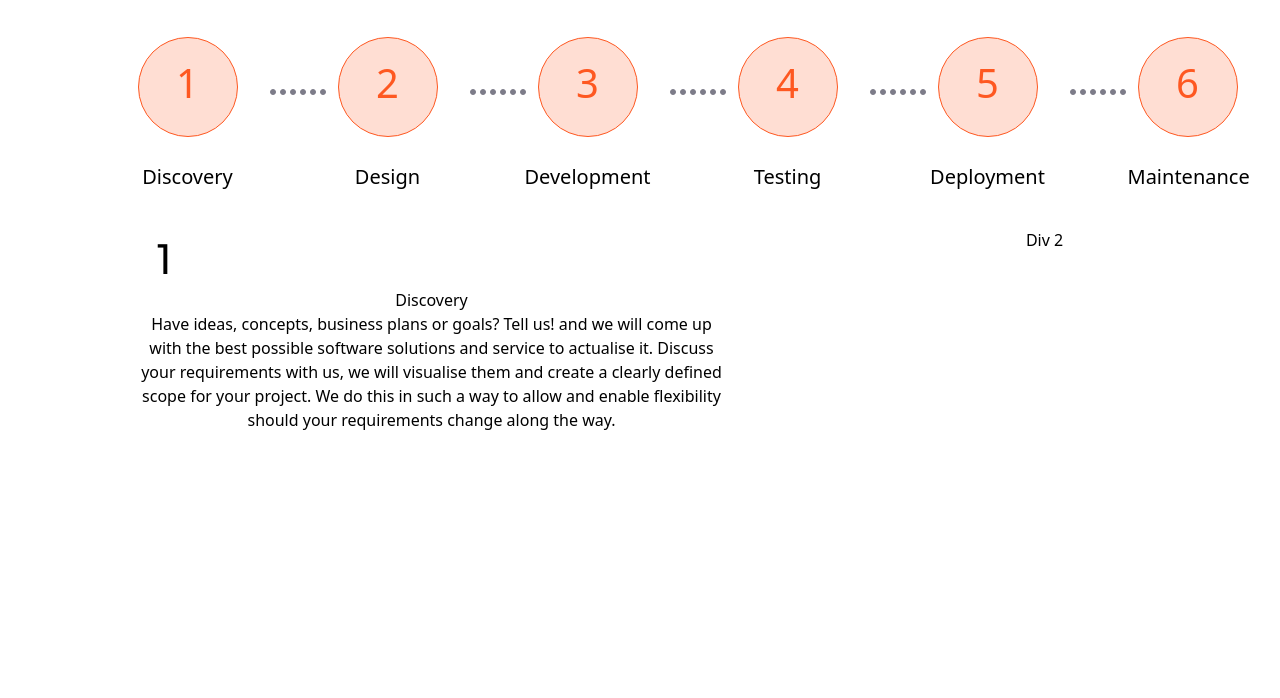
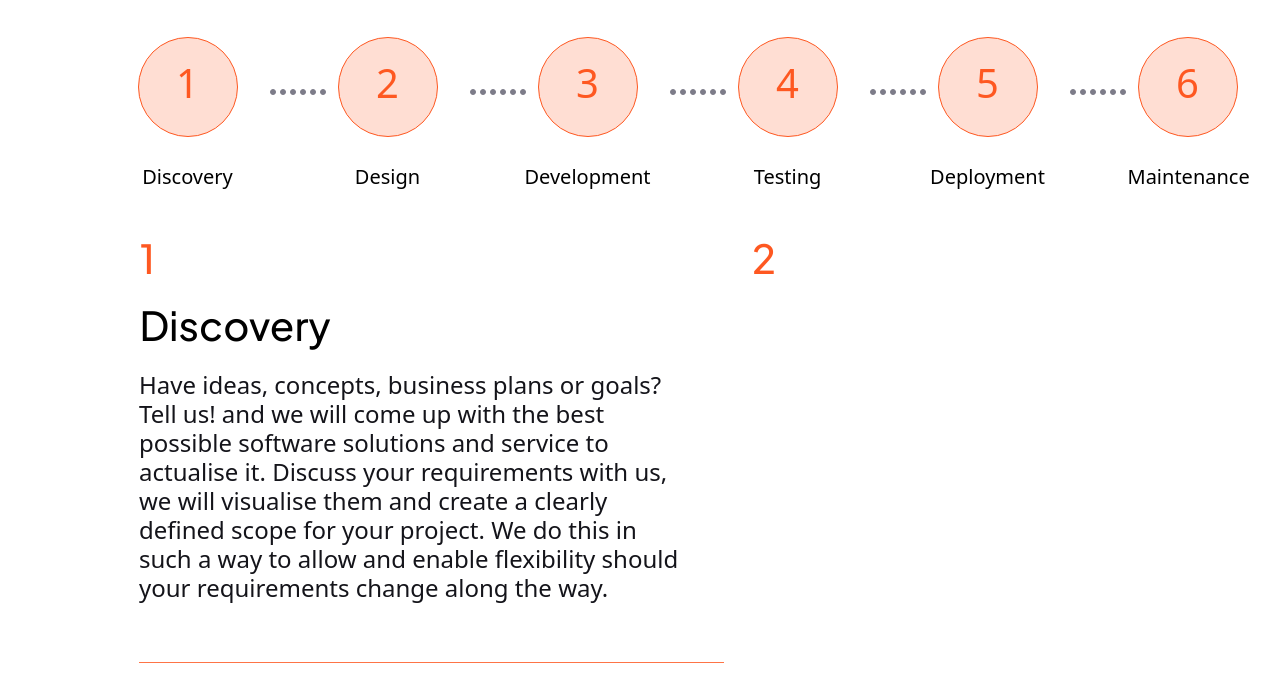
Before and after one commit to KolaAdetola/figma-designs, a plain HTML site: page index.html in a window 1280 px wide. Shown: the part 2362-3060 px from the top of the page. Drawn offline with nearby package versions, Linux system fonts and the light colour scheme.

Commit message:
"Updated index.html and stylesheet.css: added new elements and styles, modified existing ones, and removed some sections."

```diff
--- a/index.html
+++ b/index.html
@@ -266,13 +266,25 @@
                   <div class="fex-container">
                     <div class="item5">
                         <div class="numbers"><h3>1</h3></div>
-                        <div class="text-white"></div>
+                        <div id="yanz" class="text-white"></div>
                         <div class="headings"><h2>Discovery</h2></div>
-                        <div class="text-white"></div>
-                        <div class="text-p"><p>Have ideas, concepts, business plans or goals? Tell us! and we will come up with the best possible software solutions and service to actualise it. Discuss your requirements with us, we will visualise them and create a clearly defined scope for your project. We do this in such a way to allow and enable flexibility should your requirements change along the way.</p></div>
+                        <div id="yanz" class="text-white"></div>
+                        <div class="text-p"><p>Have ideas, concepts, business plans or goals?</br>
+                             Tell us! and we will come up with the best </br>
+                             possible software solutions and service to</br>
+                              actualise it. Discuss your requirements with us,</br>
+                               we will visualise them and create a clearly</br>
+                                defined scope for your project. We do this in</br>
+                                 such a way to allow and enable flexibility should</br>
+                                  your requirements change along the way.
+
+                        </p></div>
+                        <div class="bobo"></div>
+                     </div>
+                    <div class="item5">
+                        <div class="numbers"><h3>2</h3></div>
 
                     </div>
-                    <div class="item5">Div 2</div>
                   </div>
                   <div class="fex-container">
                     <div class="item5">Div 1</div>
@@ -283,21 +295,6 @@
                     <div class="item5">Div 2</div>
                   </div>
                <section class="page">
-   <!-- <section class="page-rectangle"> -->
-       <!-- <div class="page-square"></div> -->
-       <!-- <div class="square-space"></div> -->
-       <!-- <div class="page-square"></div> -->
-   <!-- </section> -->
- <!-- /  <div class="page-space"></div> -->
-   <!-- <section class="page-rectangle"></section> -->
-   <!-- <div class="page-space"></div> -->
-   <!-- <section class="page-rectangle"></section> -->
-
-
-
-               <!-- </section> -->
-
-
         </section>
     </main>
 </body>
--- a/stylesheet.css
+++ b/stylesheet.css
@@ -416,12 +416,47 @@
   }
 
   .numbers{
-    width: 50px;
+    width: 17px;
+    height: 52px;
     font-weight: 500;
     font-size: 40px;
     font-family: "Plus Jakarta Sans", sans-serif;
     font-optical-sizing: auto;
+    color: #FE5821;
 
 
 
   }
+  #yanz{
+    height: 15px;
+  }
+  .headings{
+    font-weight: 500;
+    font-size: 40px;
+    font-family: "Plus Jakarta Sans", sans-serif;
+    font-optical-sizing: auto;
+    padding-right: 393px
+
+
+
+  }
+  .text-p{
+    color: #14141A;
+    text-align: start;
+    width: 585px;
+    height: 232px;
+    font-weight: 400;
+    font-size: 24px;
+    line-height:29.05px;
+
+  }
+  .bobo{
+
+    /* padding: 10px; */
+    margin-top: 60px;
+   background-color:#FE7446;
+    border:1px;
+    width: 585px;;
+    height:1px;
+    /* margin: 3px; */
+  }
```
